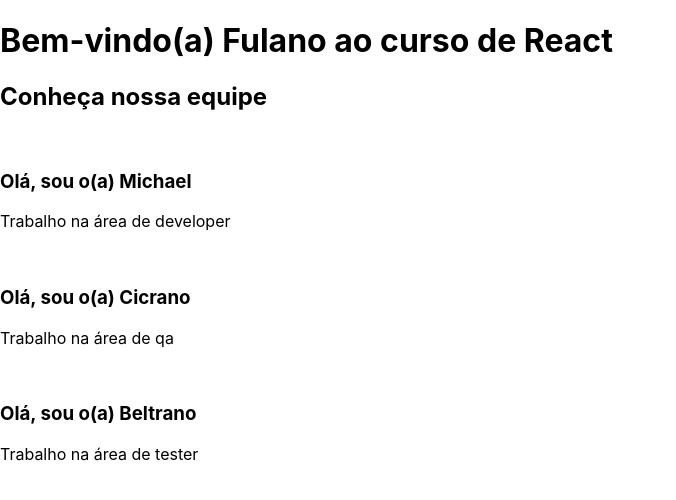
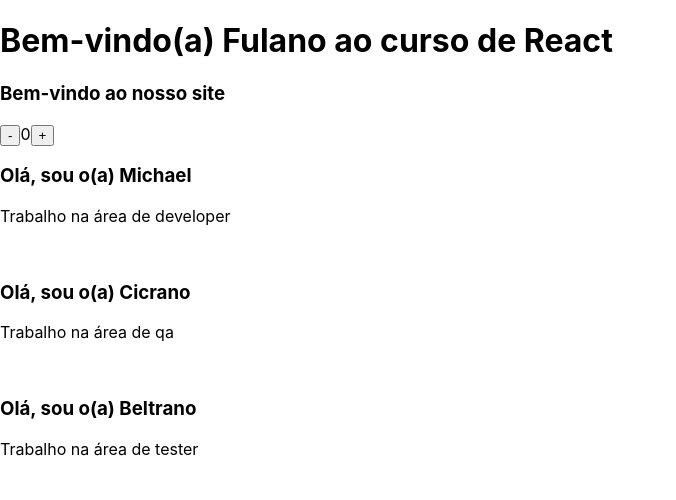
Before and after one commit to menestrel-mkmb/udemy_mat-fraga_react, a React (Create React App) app in the folder meu-app/: page / in a window 1280 px wide. Shown: the top 500 px of the page, without its empty margins (0-676 px from the left). Built offline with nearby package versions, Linux system fonts and the light colour scheme.

Commit message:
+ state component;

```diff
--- a/meu-app/src/App.js
+++ b/meu-app/src/App.js
@@ -2,12 +2,55 @@
 import './App.css';
 import BemVindo from './components/BemVindo/BemVindo';
 import Person from './components/Person/Person';
+import { Component } from 'react';
+
+class Equipe extends Component {
+
+  constructor(props) {
+    super(props);
+
+    this.state = {
+      chamada: "Bem-vindo ao nosso site",
+      contador: 0
+    }
+
+    this.aumentar = this.aumentar.bind(this);
+    this.diminuir = this.diminuir.bind(this);
+  }
+
+  aumentar() {
+    let state = this.state;
+
+    state.contador += 1;
+    if(state.contador >= 5) state.chamada = "Conheça nossa equipe";
+
+    this.setState(state);
+  }
+
+  diminuir() {
+    let state = this.state;
+
+    state.contador -= 1;
+    if(state.contador < 5) state.chamada = "Bem-vindo ao nosso site";
+
+    this.setState(state);
+  }
+
+  render() {
+    return(<>
+      <h3>{this.state.chamada}</h3>
+      <button onClick={this.diminuir}>-</button>
+      {this.state.contador}
+      <button onClick={this.aumentar}>+</button>
+    </>);
+  }
+}
 
 function App() {
   return (<>
     <BemVindo nome="Fulano"/>
 
-    <h2>Conheça nossa equipe</h2>
+    <Equipe/>
     <Person name="Michael" job="developer" />
     <Person name="Cicrano" job="qa" />
     <Person name="Beltrano" job="tester" />
```
